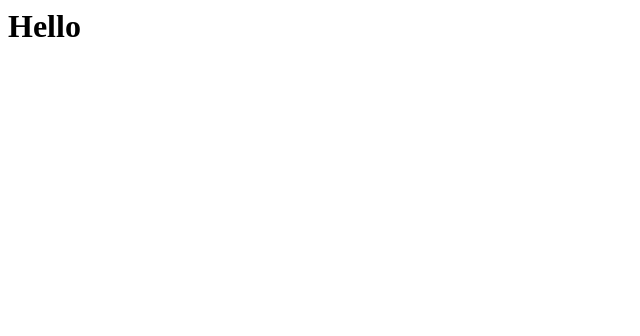
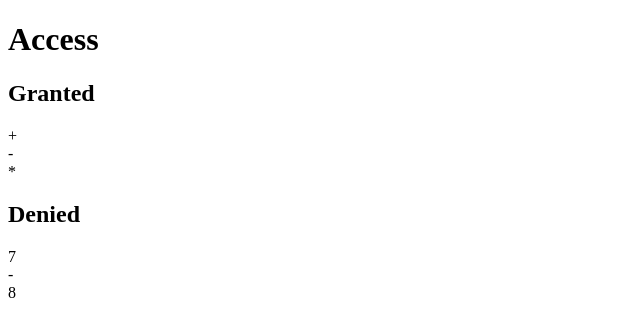
Before and after one commit to TerexFed/TeamprojAF, a plain HTML site: page index.html in a window 1280 px wide. Shown: the whole page, without its empty margins (0-640 px from the left). Drawn offline with Linux system fonts and the light colour scheme.

Commit message:
Добавлен контент

```diff
--- a/index.html
+++ b/index.html
@@ -1 +1,24 @@
-<h1>Hello</h1>
+<!DOCTYPE html>
+<html lang="en">
+<head>
+    <meta charset="UTF-8">
+    <meta http-equiv="X-UA-Compatible" content="IE=edge">
+    <meta name="viewport" content="width=device-width, initial-scale=1.0">
+    <title>Document</title>
+</head>
+<body>
+    <h1>Access</h1>
+    <h2>Granted</h2>
+    <div>
+        <div>+</div>
+        <div>-</div>
+        <div>*</div>
+    </div>
+    <h2>Denied</h2>
+    <div>
+        <div>7</div>
+        <div>-</div>
+        <div>8</div>
+    </div>
+</body>
+</html>
```
